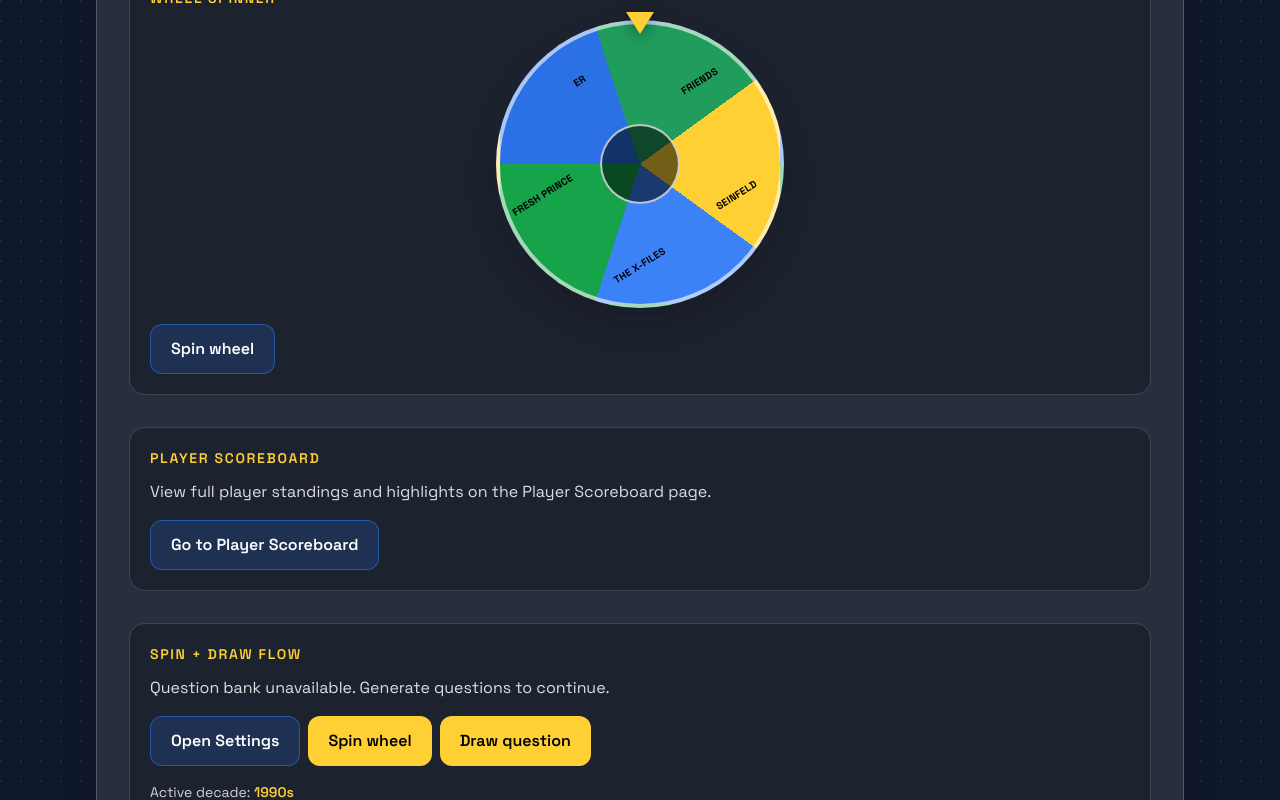
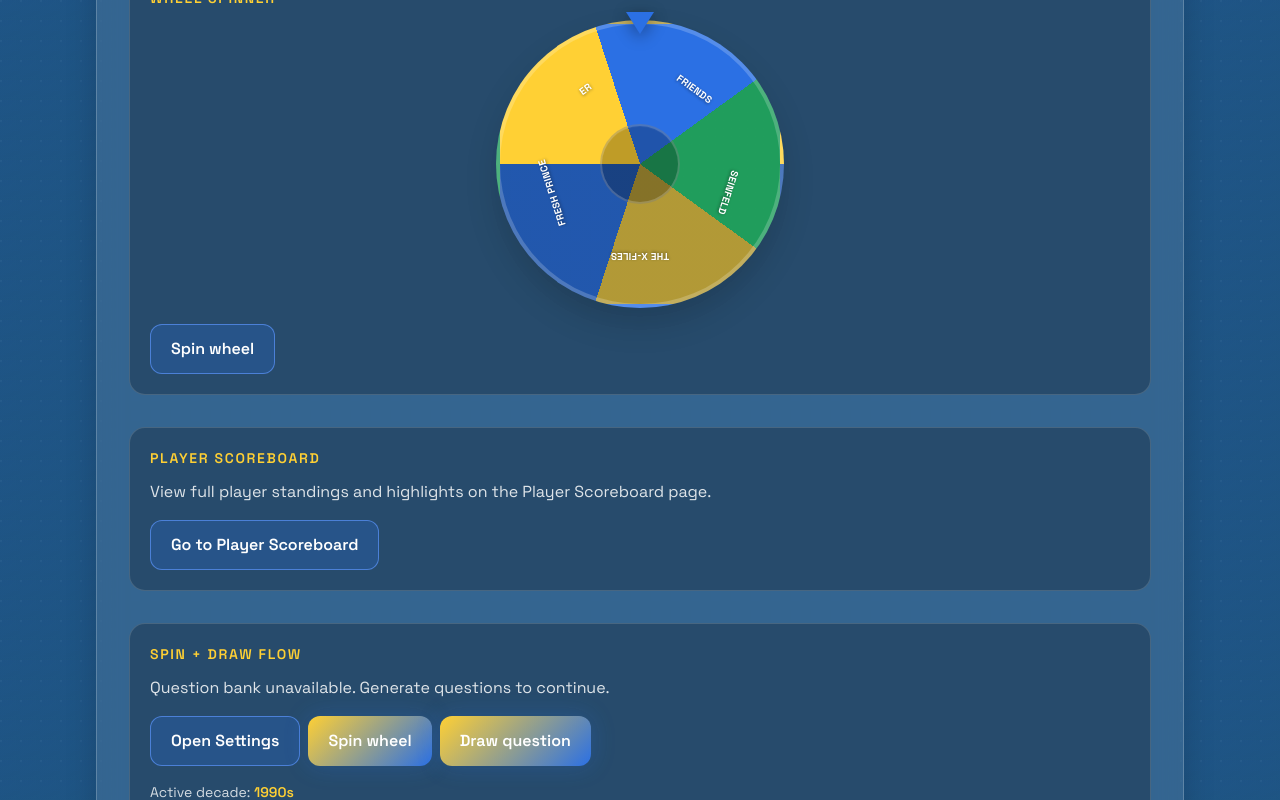
Before and after one commit to tfalba/tv-trivia, a React (Vite) app in the folder apps/web/: page /game in a window 1280 px wide. Shown: the part 300-1100 px from the top of the page. Built offline with nearby package versions, Linux system fonts and the light colour scheme; no server answers.

Commit message:
extra theme options

```diff
--- a/apps/web/src/AppLayout.tsx
+++ b/apps/web/src/AppLayout.tsx
@@ -1,4 +1,6 @@
+import { useEffect } from "react";
 import { NavLink, Outlet } from "react-router-dom";
+import { applyTheme, getSavedTheme } from "./lib/theme";
 
 const navItems = [
   { to: "/", label: "Home", end: true },
@@ -9,6 +11,10 @@
 ] as const;
 
 export function AppLayout() {
+  useEffect(() => {
+    applyTheme(getSavedTheme());
+  }, []);
+
   return (
     <div className="app-shell">
       <header className="glass-panel mb-6 flex flex-col gap-4 px-5 py-5 sm:flex-row sm:items-center sm:justify-between sm:px-6">
--- a/apps/web/src/components/WheelSpinner.tsx
+++ b/apps/web/src/components/WheelSpinner.tsx
@@ -6,7 +6,14 @@
   onSpin: () => void;
 };
 
-const wheelColors = ["#2b70e4", "#209d5c", "#ffd034", "#3b82f6", "#16a34a", "#facc15"];
+const wheelColors = [
+  "var(--color-primary)",
+  "var(--color-accent)",
+  "var(--color-violet)",
+  "color-mix(in oklab, var(--color-primary) 70%, black 10%)",
+  "color-mix(in oklab, var(--color-accent) 72%, black 12%)",
+  "color-mix(in oklab, var(--color-violet) 74%, black 10%)",
+];
 
 export function WheelSpinner({
   shows,
@@ -31,38 +38,49 @@
         Wheel Spinner
       </p>
       <div className="relative mx-auto mb-4 flex h-72 w-72 items-center justify-center">
-        <div className="pointer-events-none absolute top-0 z-20 h-0 w-0 -translate-y-2 border-x-[14px] border-b-[0px] border-t-[22px] border-x-transparent border-t-trivia-gold drop-shadow-[0_4px_8px_rgba(0,0,0,0.4)]" />
+        <div
+          className="pointer-events-none absolute top-0 z-20 h-0 w-0 -translate-y-2 border-x-[14px] border-b-[0px] border-t-[22px] border-x-transparent drop-shadow-[0_4px_8px_rgba(0,0,0,0.4)]"
+          style={{ borderTopColor: "var(--color-accent)" }}
+        />
 
         <div
-          className={[
-            "relative h-72 w-72 rounded-full border-4 border-white/60 shadow-card",
-            isSpinning ? "ring-4 ring-trivia-gold/30" : "",
-          ].join(" ")}
+          className="relative h-72 w-72 rounded-full border-4"
           style={{
             transform: `rotate(${rotation}deg)`,
             transition: isSpinning
               ? "transform 2600ms cubic-bezier(0.15, 0.8, 0.2, 1)"
               : "none",
             background: `conic-gradient(from -90deg, ${gradientStops})`,
+            borderColor: "var(--color-border)",
+            boxShadow: isSpinning
+              ? "var(--shadow-panel), var(--shadow-glow), var(--shadow-focus)"
+              : "var(--shadow-panel)",
           }}
         >
           {shows.map((show, index) => {
             const segmentCenterAngle = index * segmentAngle + segmentAngle / 2;
-            const radius = 102;
-            const diagonalTilt = -32;
+            const radius = 92;
             return (
               <span
                 key={show}
-                className="absolute left-1/2 top-1/2 w-20 -translate-x-1/2 -translate-y-1/2 break-words text-center text-[10px] font-bold uppercase leading-tight tracking-wide text-black"
+                className="absolute left-1/2 top-1/2 w-24 -translate-x-1/2 -translate-y-1/2 text-center text-[10px] font-bold uppercase leading-tight tracking-wide text-[color:var(--color-text)]"
                 style={{
-                  transform: `translate(-50%, -50%) rotate(${segmentCenterAngle}deg) translateY(-${radius}px) rotate(${-segmentCenterAngle + diagonalTilt}deg)`,
+                  transform: `translate(-50%, -50%) rotate(${segmentCenterAngle}deg) translateY(-${radius}px)`,
+                  textShadow: "0 1px 3px rgba(0, 0, 0, 0.45)",
                 }}
               >
                 {show}
               </span>
             );
           })}
-          <div className="absolute left-1/2 top-1/2 z-10 h-20 w-20 -translate-x-1/2 -translate-y-1/2 rounded-full border-2 border-white/70 bg-black/55" />
+          <div
+            className="absolute left-1/2 top-1/2 z-10 h-20 w-20 -translate-x-1/2 -translate-y-1/2 rounded-full border-2"
+            style={{
+              borderColor: "var(--color-border)",
+              backgroundColor: "var(--color-surface-2)",
+              boxShadow: "var(--shadow-inset)",
+            }}
+          />
         </div>
       </div>
 
--- /dev/null
+++ b/apps/web/src/lib/theme.ts
@@ -0,0 +1,28 @@
+export const appThemes = {
+  option1: "Design Option 1",
+  option2: "Design Option 2",
+  option3: "Previous Scheme",
+} as const;
+
+export type AppThemeKey = keyof typeof appThemes;
+
+export const selectedThemeStorageKey = "tv-trivia:selected-theme";
+
+export function getSavedTheme(): AppThemeKey {
+  if (typeof window === "undefined") {
+    return "option1";
+  }
+
+  const saved = window.localStorage.getItem(selectedThemeStorageKey);
+  if (saved && saved in appThemes) {
+    return saved as AppThemeKey;
+  }
+  return "option1";
+}
+
+export function applyTheme(theme: AppThemeKey): void {
+  if (typeof document === "undefined") {
+    return;
+  }
+  document.documentElement.setAttribute("data-theme", theme);
+}
--- a/apps/web/src/main.tsx
+++ b/apps/web/src/main.tsx
@@ -2,7 +2,10 @@
 import ReactDOM from "react-dom/client";
 import { RouterProvider } from "react-router-dom";
 import { router } from "./router";
+import { applyTheme, getSavedTheme } from "./lib/theme";
 import "./styles.css";
+
+applyTheme(getSavedTheme());
 
 ReactDOM.createRoot(document.getElementById("root")!).render(
   <React.StrictMode>
--- a/apps/web/src/pages/HomePage.tsx
+++ b/apps/web/src/pages/HomePage.tsx
@@ -2,7 +2,7 @@
 import { CategoryCard } from "../components/CategoryCard";
 import { DifficultyBadge } from "../components/DifficultyBadge";
 
-const decades = ["1980s", "1990s", "2000s"];
+const decades = ["1970s", "1980s", "1990s", "2000s", "2010s"];
 
 export function HomePage() {
   return (
--- a/apps/web/src/styles.css
+++ b/apps/web/src/styles.css
@@ -5,8 +5,100 @@
 @tailwind utilities;
 
 @layer base {
+  :root {
+    --shadow-panel: 0 16px 32px rgba(0, 0, 0, 0.16);
+    --shadow-inset: inset 0 1px 0 rgba(255, 255, 255, 0.04);
+    --shadow-focus: 0 0 0 3px rgba(59, 130, 246, 0.42);
+    --shadow-glow: 0 0 24px rgba(43, 112, 228, 0.24);
+
+    --color-bg: #0f172a;
+    --color-surface: rgba(255, 255, 255, 0.1);
+    --color-surface-2: rgba(0, 0, 0, 0.25);
+    --color-border: rgba(255, 255, 255, 0.2);
+    --color-text: #ffffff;
+    --color-muted: rgba(255, 255, 255, 0.85);
+
+    --color-primary: #ffd034;
+    --color-accent: #2b70e4;
+    --color-violet: #209d5c;
+
+    --color-success: #209d5c;
+    --color-warning: #ffd034;
+
+    --hero-radial-1: radial-gradient(
+      900px 620px at 12% -8%,
+      rgba(43, 112, 228, 0.45),
+      rgba(43, 112, 228, 0)
+    );
+    --hero-radial-2: radial-gradient(
+      840px 560px at 88% 110%,
+      rgba(32, 157, 92, 0.3),
+      rgba(32, 157, 92, 0)
+    );
+  }
+
+  [data-theme="option2"] {
+    --shadow-panel: 0 12px 30px rgba(0, 0, 0, 0.45);
+    --shadow-inset: inset 0 1px 0 rgba(255, 255, 255, 0.06);
+    --shadow-focus: 0 0 0 3px rgba(226, 62, 54, 0.52);
+    --shadow-glow: 0 0 24px rgba(245, 87, 64, 0.26);
+    --color-bg: #6b002a;
+    --color-surface: rgb(117, 0, 44, 0.6);
+    --color-surface-2: #65012d;
+    --color-border: #4d2424;
+    --color-text: #fff3f1;
+    --color-muted: #e4bbb5;
+    --color-primary: #b70333;
+    --color-accent: #f06a4f;
+    --color-violet: #a83281;
+    --color-success: #e27562;
+    --color-warning: #f0a05e;
+    --hero-radial-1: radial-gradient(
+      900px 620px at 12% -8%,
+      rgba(124, 58, 237, 0.68),
+      rgba(124, 58, 237, 0)
+    );
+    --hero-radial-2: radial-gradient(
+      780px 520px at 88% 110%,
+      rgba(240, 106, 79, 0.42),
+      rgba(240, 106, 79, 0)
+    );
+  }
+
+  [data-theme="option3"] {
+    --shadow-panel: 0 10px 26px rgba(7, 11, 22, 0.44);
+    --shadow-inset: inset 0 1px 0 rgba(255, 255, 255, 0.05);
+    --shadow-focus: 0 0 0 3px rgba(36, 82, 162, 0.5);
+    --shadow-glow: 0 0 22px rgba(36, 82, 162, 0.28);
+    --color-bg: #0b1426;
+    --color-surface: rgba(18, 31, 55, 0.88);
+    --color-surface-2: rgba(11, 18, 32, 0.9);
+    --color-border: #28406d;
+    --color-text: #eaf2ff;
+    --color-muted: #b4c4e5;
+    --color-primary: #ffd034;
+    --color-accent: #2452a2;
+    --color-violet: #209d5c;
+    --color-success: #209d5c;
+    --color-warning: #ffd034;
+    --hero-radial-1: radial-gradient(
+      900px 620px at 12% -8%,
+      rgba(36, 82, 162, 0.58),
+      rgba(36, 82, 162, 0)
+    );
+    --hero-radial-2: radial-gradient(
+      780px 520px at 88% 110%,
+      rgba(32, 157, 92, 0.34),
+      rgba(32, 157, 92, 0)
+    );
+  }
+
   body {
-    @apply m-0 min-h-screen bg-trivia-slate bg-trivia-grid bg-[size:20px_20px] font-body text-trivia-paper;
+    @apply m-0 min-h-screen bg-[size:20px_20px] font-body;
+    background-color: var(--color-bg);
+    background-image: var(--hero-radial-1), var(--hero-radial-2),
+      radial-gradient(circle at 1px 1px, rgba(255, 255, 255, 0.07) 1px, transparent 0);
+    color: var(--color-text);
   }
 }
 
@@ -16,18 +108,62 @@
   }
 
   .glass-panel {
-    @apply rounded-3xl border border-white/20 bg-white/10 shadow-card backdrop-blur-md;
+    @apply rounded-3xl backdrop-blur-md;
+    border: 1px solid var(--color-border);
+    background: var(--color-surface);
+    box-shadow: var(--shadow-panel), var(--shadow-inset);
   }
 
   .btn-primary {
-    @apply inline-flex items-center justify-center rounded-xl bg-trivia-gold px-5 py-3 font-semibold text-trivia-ink transition hover:-translate-y-0.5 hover:brightness-95;
+    @apply inline-flex items-center justify-center rounded-xl px-5 py-3 font-semibold text-white transition;
+    background: linear-gradient(135deg, var(--color-primary), var(--color-accent));
+    box-shadow: var(--shadow-glow);
+  }
+
+  .btn-primary:hover {
+    @apply -translate-y-0.5;
+    filter: brightness(1.05);
   }
 
   .btn-secondary {
-    @apply inline-flex items-center justify-center rounded-xl border border-trivia-blue/60 bg-trivia-blue/20 px-5 py-3 font-semibold text-trivia-paper transition hover:bg-trivia-blue/35;
+    @apply inline-flex items-center justify-center rounded-xl px-5 py-3 font-semibold transition;
+    border: 1px solid color-mix(in oklab, var(--color-accent) 65%, white 15%);
+    background: color-mix(in oklab, var(--color-accent) 24%, transparent);
+    color: var(--color-text);
+  }
+
+  .btn-secondary:hover {
+    background: color-mix(in oklab, var(--color-accent) 34%, transparent);
   }
 
   .chip {
-    @apply rounded-full border border-white/25 bg-black/30 px-3 py-1 text-sm font-semibold;
+    @apply rounded-full px-3 py-1 text-sm font-semibold;
+    border: 1px solid color-mix(in oklab, var(--color-text) 22%, transparent);
+    background: color-mix(in oklab, var(--color-surface-2) 82%, transparent);
+  }
+
+  [data-theme="option2"] .text-trivia-gold {
+    color: var(--color-accent) !important;
+  }
+
+  [data-theme="option2"] .bg-trivia-green {
+    background-color: var(--color-success) !important;
+  }
+
+  [data-theme="option2"] .bg-trivia-blue {
+    background-color: var(--color-violet) !important;
+  }
+
+  [data-theme="option2"] .text-trivia-paper {
+    color: var(--color-text) !important;
+  }
+
+  [data-theme="option2"] .border-white\/15,
+  [data-theme="option2"] .border-white\/20 {
+    border-color: var(--color-border) !important;
+  }
+
+  [data-theme="option2"] .bg-black\/25 {
+    background-color: color-mix(in oklab, var(--color-surface-2) 90%, transparent) !important;
   }
 }
```
Also changed, not shown: apps/web/src/pages/GamePage.tsx (+12 -2 lines), apps/web/src/pages/SettingsPage.tsx (+37 -0 lines).
